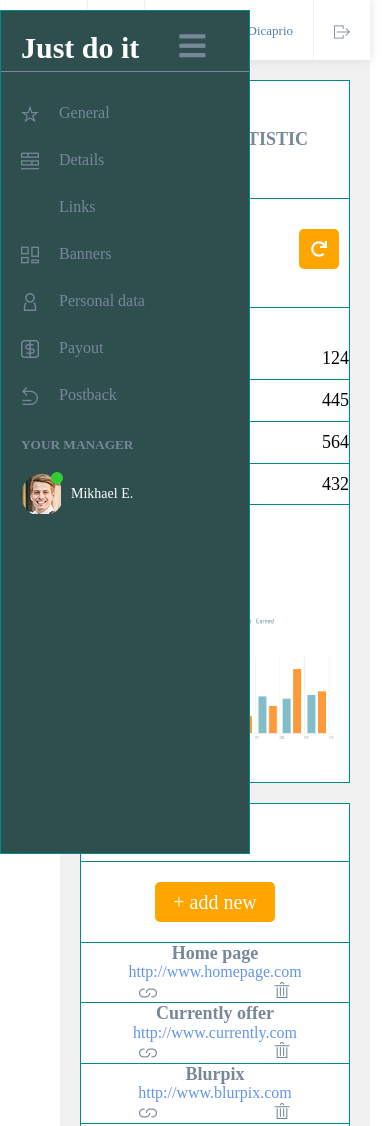
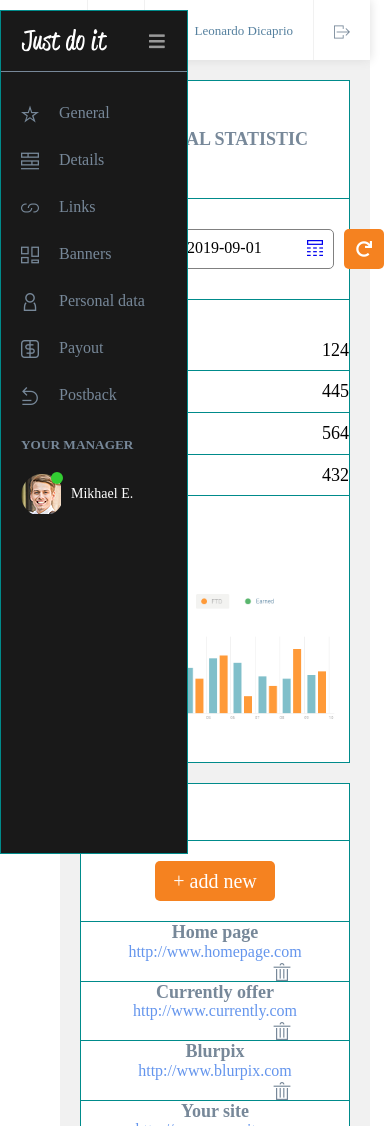
Before and after one commit to PanWojti/solo-project-1, a website: page src/index.html in a window 390 px wide. Shown: the top 1126 px of the page. Drawn offline with nearby package versions, Linux system fonts and the light colour scheme; files that its build step writes are made by us from their sources.

Commit message:
Improve styles, calendar & responsiveness

```diff
--- a/src/index.html
+++ b/src/index.html
@@ -7,6 +7,7 @@
       <link rel="stylesheet" href="https://cdnjs.cloudflare.com/ajax/libs/font-awesome/5.9.0/css/all.min.css">
       <link rel="stylesheet" href="https://cdnjs.cloudflare.com/ajax/libs/font-awesome/4.7.0/css/font-awesome.min.css">
       <link rel="stylesheet" href="vendor/Glyphter.css" type="text/css" />
+      <link href="https://fonts.googleapis.com/css?family=Roboto:300,400,700,900&display=swap" rel="stylesheet">
       <link rel="stylesheet" href="css/style.css">
   </head>
   <body>
@@ -52,7 +53,7 @@
   <div class="sidebar">
     <div class="menu">
       <div class="col-12 logo">
-        <h1>Just do it</h1>
+        <div class="logo-icon"></div>
         <a href="#" class="hamburger"><i class="fas fa-bars"></i></a>
       </div>
       <div class="col-12 menu-pages">
@@ -100,10 +101,11 @@
 
             <div class="dashboard-statistics">
               <div class="row date-picker">
-                <form>
-                  <input id="start-date" type="date" value="2019-09-01" min="2018-01-01" max="2019-09-31">
-                  <input id="end-date" type="date" value="2019-09-01" min="2018-01-01" max="2019-10-31">
-                </form>
+                <div class="row calendar-border">
+                  <input id="start-date" type="text" value="2019-09-01">
+                  <input id="end-date" type="text" value="2019-09-01">
+                  <a href="#"><span class="icon-calendar"></span></a>
+                </div>
                 <a href="#" class="btn btn-refresh"><i class="fas fa-redo"></i></a>
               </div>
             </div>
--- a/src/sass/_layout.scss
+++ b/src/sass/_layout.scss
@@ -81,9 +81,10 @@ h3 {
 }
 
 h4 {
-  font-size: 18px;
+  font-size: 15px;
   text-transform: capitalize;
-  color: #778899;
+  color: #a6a6a6;
+  font-family: 'Roboto', sans-serif;
 }
 
 p {
@@ -98,7 +99,7 @@ p {
   }
 
   .main {
-    margin-left: 60px!important;
+    margin-left: $sidebar-width-sm;
   }
 
   .row-links-item {
@@ -124,7 +125,7 @@ p {
   }
 
   .main {
-    margin-left: 60px!important;
+    margin-left: $sidebar-width-sm;
   }
 
   .row-links-item .icon-links, .row-links-item .icon-trash {
@@ -135,6 +136,13 @@ p {
 @media(min-width: 992px) {
   @include grid('lg');
 
+  .main {
+    margin-left: $sidebar-width-lg;
+  }
+
+  .row-links-item .icon-links, .row-links-item .icon-trash {
+    opacity: 0;
+  }
 }
 
 @media(min-width: 1200px) {
--- a/src/sass/_variables.scss
+++ b/src/sass/_variables.scss
@@ -7,8 +7,10 @@ $color-dark1: #2F4F4F;
 $color-background: #f1f1f1;
 $color-text-primary: #778899;
 $color-text-secondary: #6495ED;
-$color-secondary: orange;
+$color-secondary: #f58220;
 $color-tertiary: #32CD32; //limegreen
+$color-sidebar-background: #191919;
+$color-hamburger: #999999;
 
 /* Font sizes */
 $paragraph-font-size: 16px;
@@ -19,6 +21,8 @@ $paragraph-font: "Open Sans", Helvetica, Arial;
 
 /* Widths */
 $column-width: 8.333333%;
+$sidebar-width-lg: 188px;
+$sidebar-width-sm: 60px;
 
 /* Transition */
 $transition: all 0.5s;
--- /dev/null
+++ b/src/sass/components/_calendar.scss
@@ -0,0 +1,16 @@
+.calendar-border {
+  border: 1px solid grey;
+  border-radius: 5px;
+  vertical-align: middle;
+
+  a .icon-calendar:before {
+    margin: 10px 10px;
+  }
+}
+
+#start-date, #end-date {
+  width: 120px;
+  border: none;
+  padding-left: 10px;
+  margin-left: 10px;
+}
--- a/src/sass/pages/_dashboard.scss
+++ b/src/sass/pages/_dashboard.scss
@@ -1,11 +1,13 @@
 .main {
   max-width: 1280px;
-  margin: 0 20px 0 250px;
+  margin-top: 0;
+  margin-right: 20px;
+  margin-bottom: 0;
   background-color: $color-background;
 }
 
 .main.expanded {
-  margin: 0 20px 0 60px;
+  margin: 0 20px 0 $sidebar-width-sm;
   transition: $transition;
 }
 
@@ -47,7 +49,9 @@
 }
 
 img {
-  object-fit: scale-down;
+  //object-fit: contain;
+  width: 100%;
+  height: 100%;
 }
 
 .row-links {
--- a/src/sass/sections/_dashboard-links.scss
+++ b/src/sass/sections/_dashboard-links.scss
@@ -31,7 +31,7 @@
   color: $color-text-secondary;
 }
 
-.icon-links, .icon-trash {
+.row-icons .icon-links, .icon-trash {
   opacity: 0;
   color: $color-text-primary;
   transition: all 1s;
@@ -42,12 +42,22 @@
   opacity: 1;
 }
 
+.icon-trash:before {
+  font-size: 18px;
+  color: $color-text-primary;
+  vertical-align: middle;
+}
+
 .row-links-item:hover {
   background-color: $color-background;
   cursor: pointer;
 }
 
-.icon-links:hover, .icon-trash:hover {
+.row-icons .icon-links:hover::before {
+  color: $color-secondary;
+}
+
+.row-icons .icon-trash:hover::before {
   color: $color-secondary;
 }
 
--- a/src/sass/sections/_sidebar.scss
+++ b/src/sass/sections/_sidebar.scss
@@ -1,7 +1,7 @@
 .sidebar {
   height: 100vh;
-  width: 250px;
-  background-color: $color-dark1;
+  width: $sidebar-width-lg;
+  background-color: $color-sidebar-background;
   color: $color-light;
   border: 1px solid #008B8B;
   position: fixed;
@@ -11,8 +11,12 @@
 }
 
 .sidebar.minimized {
-  width: 60px;
+  width: $sidebar-width-sm;
   transition: $transition;
+
+  .menu .logo .logo-icon {
+    display: none;
+  }
 }
 
 .minimized h1,
@@ -22,7 +26,7 @@
 }
 
 .minimized .logo a {
-  margin-left: 15px;
+  margin-left: 22px;
 }
 
 .menu-pages-title {
@@ -30,24 +34,24 @@
 }
 
 .logo {
-  display: inline-flex;
+  display: flex;
   height: 60px;
+  justify-content: space-between;
 
   a {
-    margin: 20px 20px;
-    color: $color-text-primary;
+    margin: 21px 22px;
+    color: $color-hamburger;
   }
 }
 
 .hamburger {
-  display: block;
-  float: right;
+  height: 18px;
 
   i {
-    font-size: 30px;
-    width: 30px;
-    height: 30px;
-    line-height: 30px;
+    font-size: 18px;
+    width: 16px;
+    height: 18px;
+    line-height: 18px;
   }
 }
 
@@ -90,7 +94,6 @@ ul.hidden-topbar.visible {
 
 .menu-pages ul li a {
   &:hover {
-    color: $color-light;
     border-left: 4px solid $color-secondary;
   }
 
@@ -145,3 +148,11 @@ ul.hidden-topbar.visible {
 .icon-postback:before {
   content: "\0055";
 }
+
+.logo-icon {
+  background-image: url("../../images/logo.png");
+  width: 86px;
+  height: 23px;
+  margin-left: 20px;
+  margin-top: 18px;
+}
--- a/src/sass/style.scss
+++ b/src/sass/style.scss
@@ -6,6 +6,7 @@
 /* Components */
 @import 'components/section-title';
 @import 'components/button';
+@import 'components/calendar';
 
 /* Sections */
 @import 'sections/sidebar';
```
Also changed, not shown: src/js/script.js (+0 -9 lines), src/images/logo.png (added).
